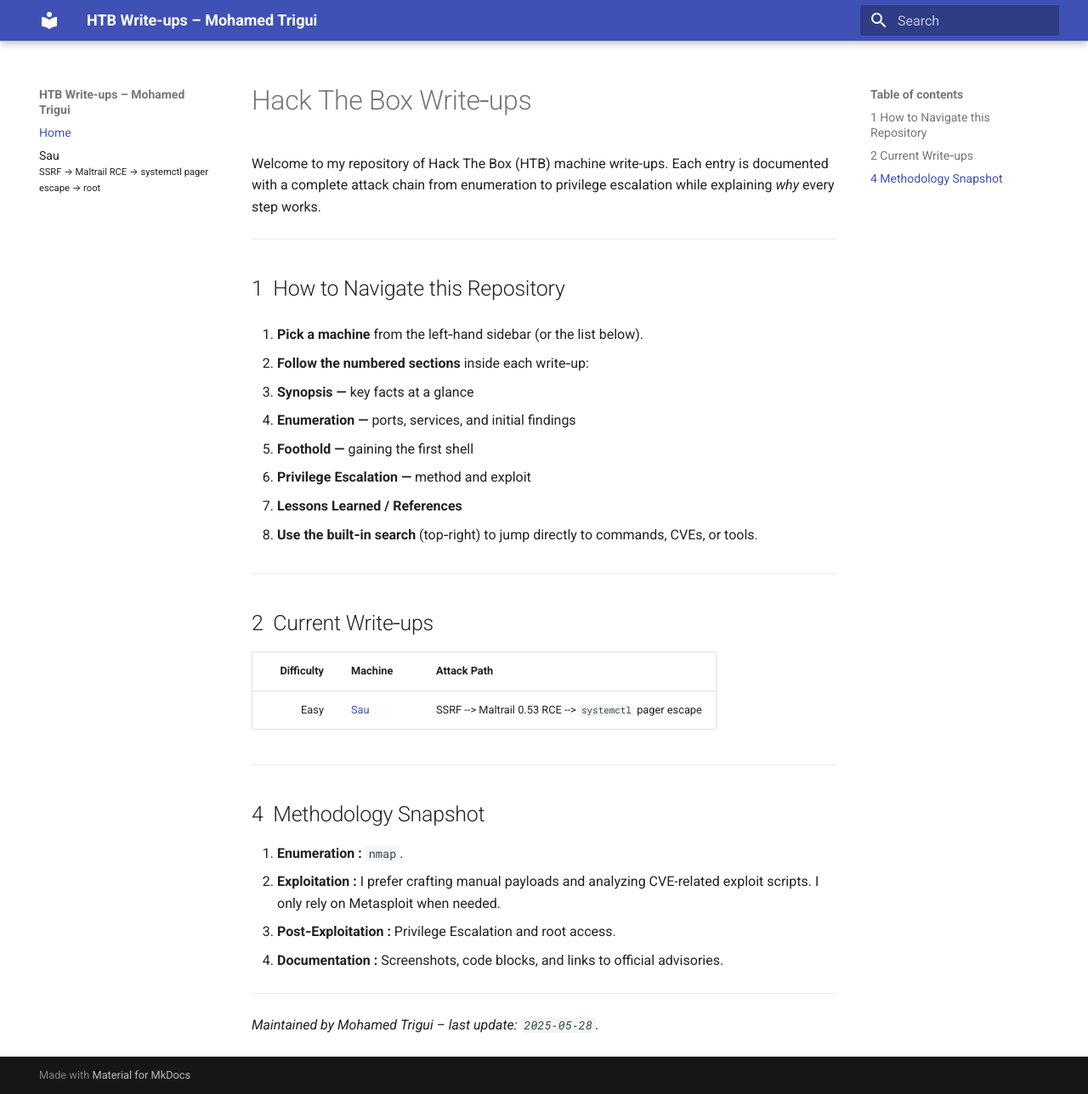
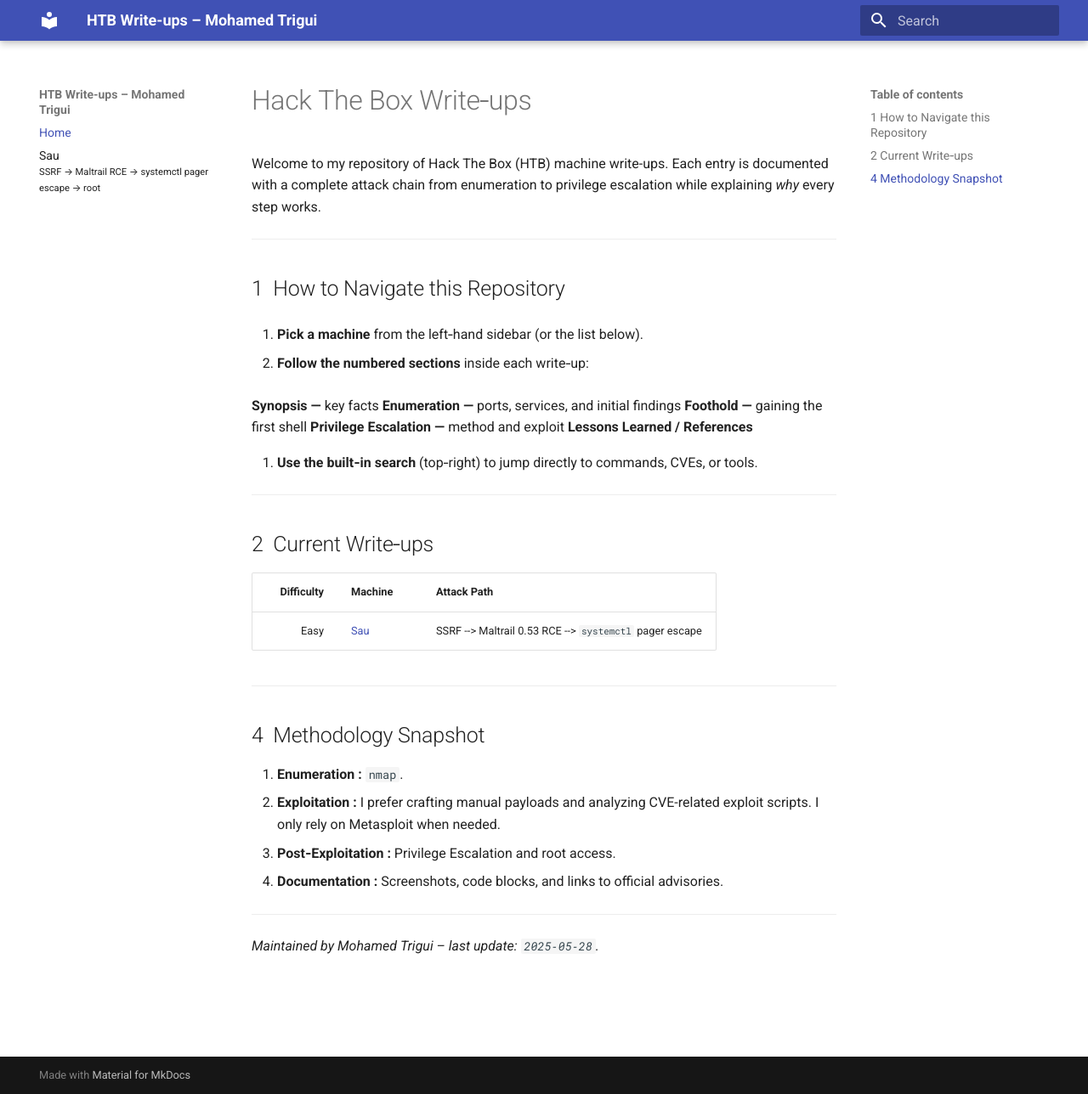
Before and after one commit to medTrigui/htb-writeups, an MkDocs documentation site: the page built from docs/index.md, in a window 1280 px wide and 1288 px high. Shown: the whole window at 85% size. Built offline with MkDocs 1.6.1 and Material for MkDocs 9.7.7, drawn with Linux system fonts in a browser that asks for light colours.

```diff
--- a/docs/index.md
+++ b/docs/index.md
@@ -9,11 +9,11 @@
 
 2. **Follow the numbered sections** inside each write‑up:
 
-   1. **Synopsis —** key facts at a glance
-   2. **Enumeration —** ports, services, and initial findings
-   3. **Foothold —** gaining the first shell
-   4. **Privilege Escalation —** method and exploit
-   5. **Lessons Learned / References**
+   **Synopsis —** key facts
+   **Enumeration —** ports, services, and initial findings
+   **Foothold —** gaining the first shell
+   **Privilege Escalation —** method and exploit
+   **Lessons Learned / References**
 
 3. **Use the built‑in search** (top‑right) to jump directly to commands, CVEs, or tools.
 
```
